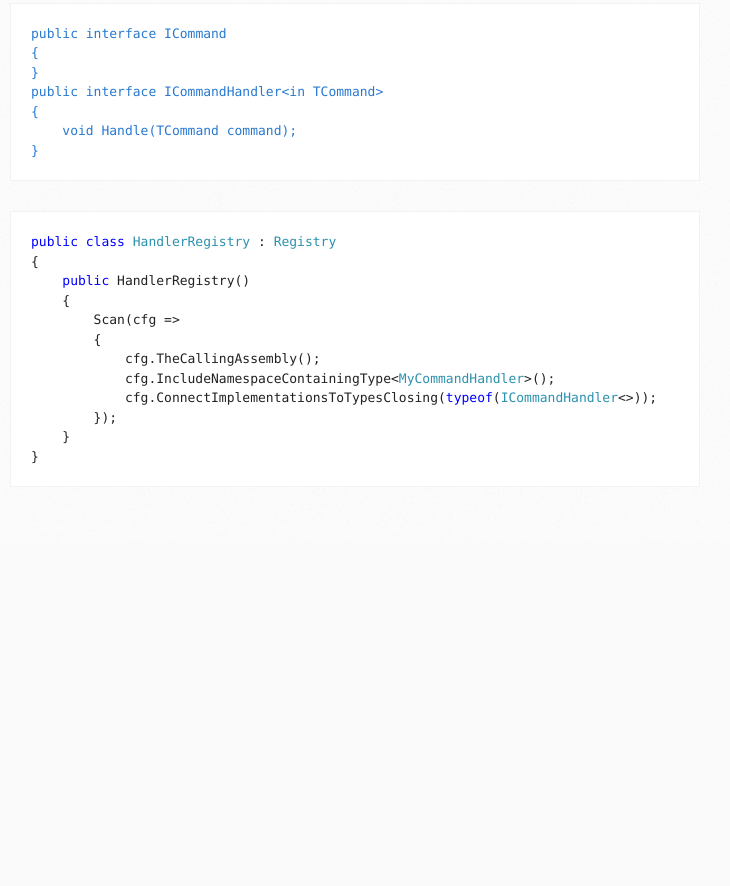
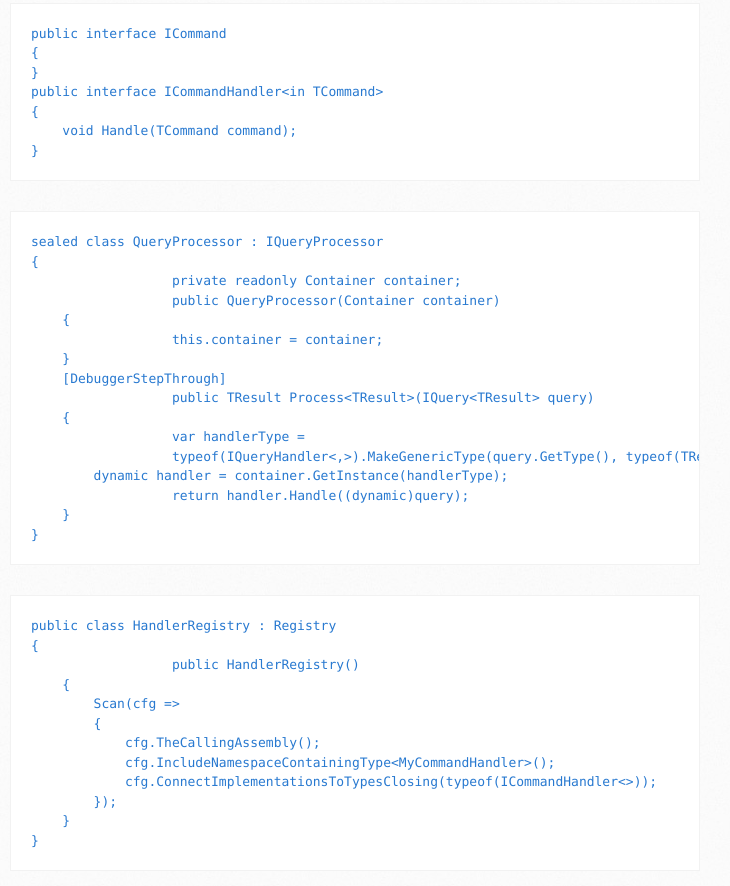
Before and after one commit to DIYExpert/blog, a plain HTML site: page index.html in a window 1280 px wide. Shown: the part 404-1290 px from the top of the page, without its empty margins (160-890 px from the left). Before the commit the page ends 944 px from the top, so only its background shows below. Drawn offline with Linux system fonts and the light colour scheme.

Commit message:
Add QueryProcessor example

```diff
--- a/index.html
+++ b/index.html
@@ -43,18 +43,34 @@
 </span><span class="pun">{</span><span class="pln">
     </span><span class="kwd"><span class="hljs-keyword">void</span></span><span class="pln"> </span><span class="typ">Handle</span><span class="pun">(</span><span class="typ">TCommand</span><span class="pln"> command</span><span class="pun">);</span><span class="pln">
 </span><span class="pun">}</span></code></pre>
-                  <pre><span style="color: blue">public class </span><span style="color: #2b91af">HandlerRegistry </span>: <span style="color: #2b91af">Registry
-</span>{
-    <span style="color: blue">public </span>HandlerRegistry()
+                  <pre class="cscode"><code><span class="key">sealed</span> <span class="key">class</span> QueryProcessor : IQueryProcessor
+{
+                  <span class="key">private</span> <span class="key">readonly</span> Container container;
+                  <span class="key">public</span> QueryProcessor(Container container)
+    {
+                  <span class="key">this</span>.container = container;
+    }
+    [DebuggerStepThrough]
+                  <span class="key">public</span> TResult Process&lt;TResult&gt;(IQuery&lt;TResult&gt; query)
+    {
+                  <span class="key">var</span> handlerType =
+                  <span class="key">typeof</span>(IQueryHandler&lt;,&gt;).MakeGenericType(query.GetType(), <span class="key">typeof</span>(TResult));
+        dynamic handler = container.GetInstance(handlerType);
+                  <span class="key">return</span> handler.Handle((dynamic)query);
+    }
+}</code></pre>
+<pre class="cscode"><code><span class="key">public</span> <span class="key">class</span> HandlerRegistry : Registry
+{
+                  <span class="key">public</span> HandlerRegistry()
     {
         Scan(cfg =&gt;
         {
             cfg.TheCallingAssembly();
-            cfg.IncludeNamespaceContainingType&lt;<span style="color: #2b91af">MyCommandHandler</span>&gt;();
-            cfg.ConnectImplementationsToTypesClosing(<span style="color: blue">typeof</span>(<span style="color: #2b91af">ICommandHandler</span>&lt;&gt;));
+            cfg.IncludeNamespaceContainingType&lt;MyCommandHandler&gt;();
+            cfg.ConnectImplementationsToTypesClosing(<span class="key">typeof</span>(ICommandHandler&lt;&gt;));
         });
     }
-}</pre>
+}</code></pre>
                   </section>
           </div>
       </div>
```
